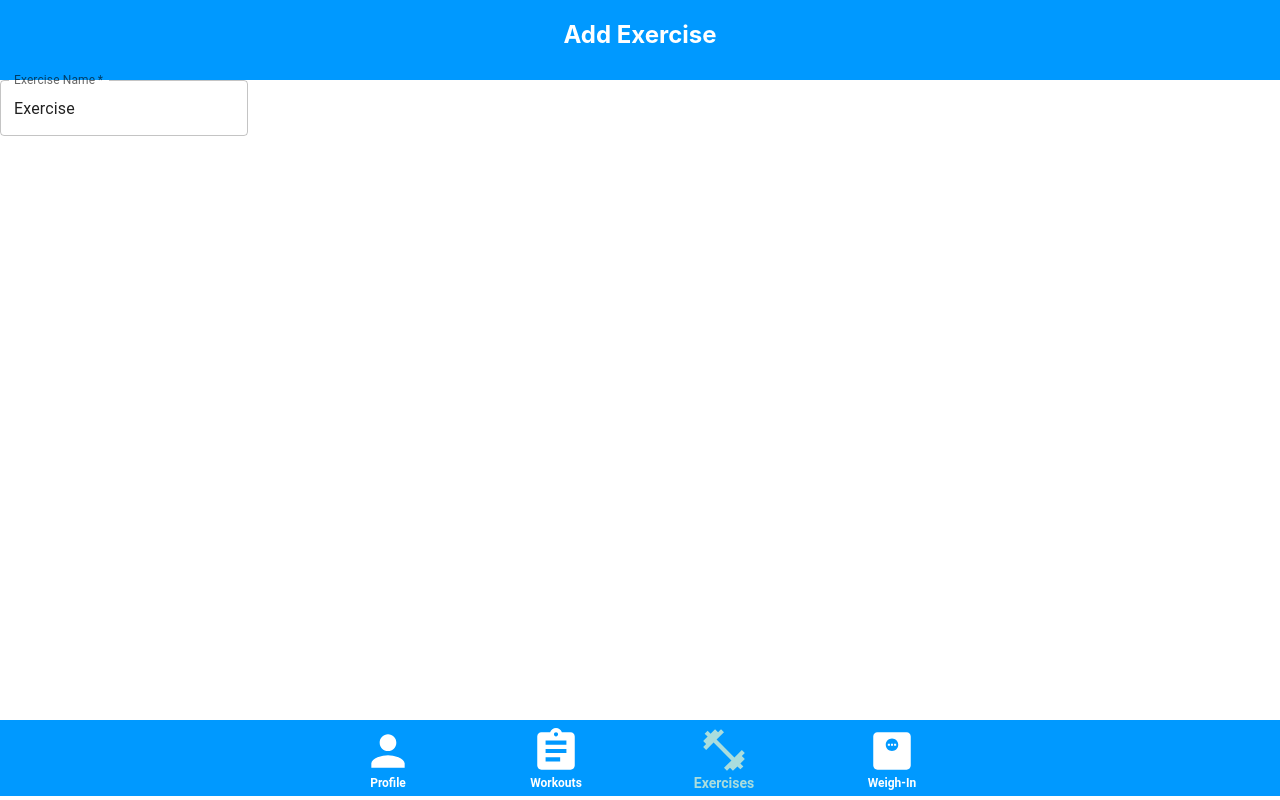
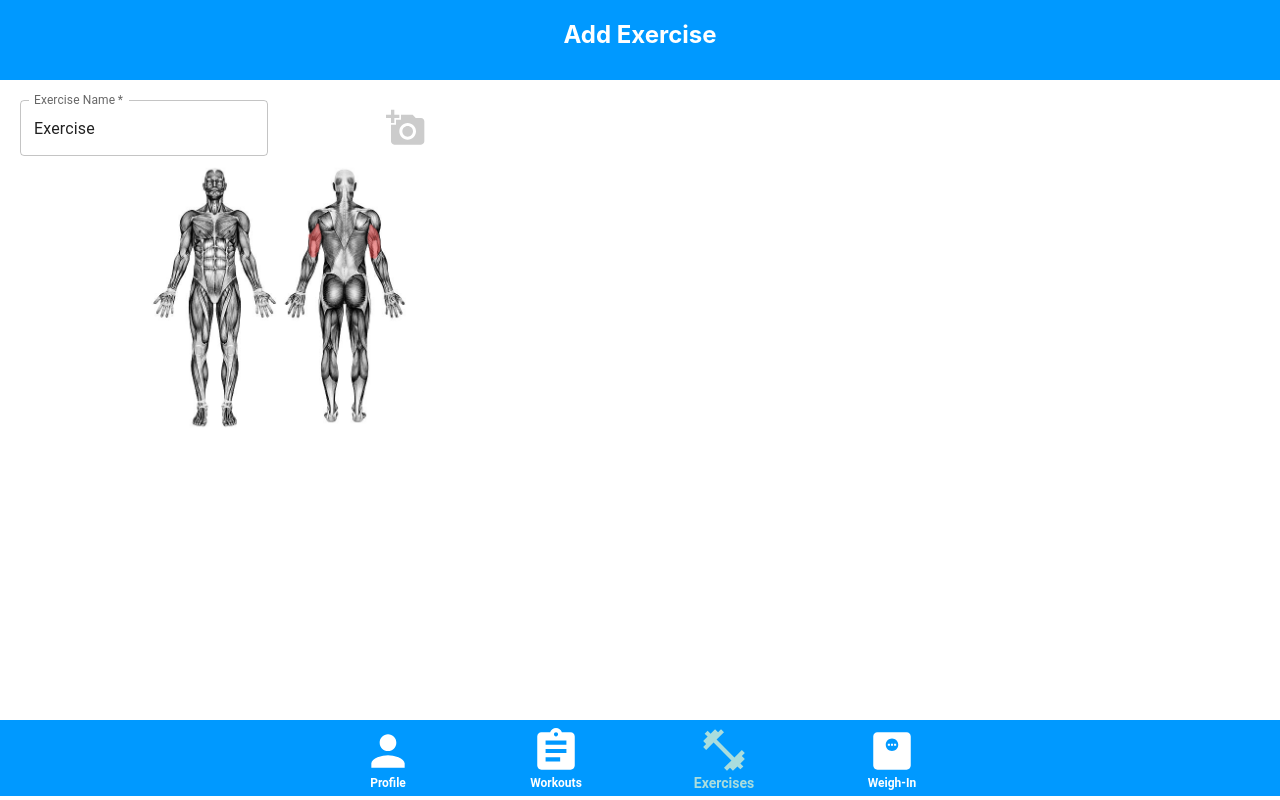
Before and after one commit to TheGreatHeroStudios/WorkoutTracker, a React (Create React App) app: page /exercises/add in a window 1280 px wide. Built offline with nearby package versions, Linux system fonts and the light colour scheme; no server answers.

Commit message:
Working on form for editing exercises.

```diff
--- a/src/Components/Exercises/ExerciseCard.tsx
+++ b/src/Components/Exercises/ExerciseCard.tsx
@@ -1,4 +1,4 @@
-import { Delete, Edit, FitnessCenter } from "@mui/icons-material";
+import { Edit, PhotoCamera } from "@mui/icons-material";
 import { Box, CardContent, CardMedia, IconButton, SxProps, Theme, Typography } from "@mui/material";
 import Card from "@mui/material/Card";
 import React from "react";
@@ -55,7 +55,7 @@ const ExerciseCard = (props: ExerciseCardProps) =>
                 flexDirection: "row",
                 ...props.sx
             }} >
-            <FitnessCenter
+            <PhotoCamera
                 sx=
                 {{
                     alignSelf: "center",
--- a/src/Pages/Exercises/EditExercisePage.tsx
+++ b/src/Pages/Exercises/EditExercisePage.tsx
@@ -1,6 +1,7 @@
 import { useQuery } from "@apollo/client";
+import { AddAPhoto } from "@mui/icons-material";
 import { TextField } from "@mui/material";
-import React, { useState, useReducer } from "react";
+import React, { useReducer } from "react";
 import { useParams } from "react-router-dom";
 import { ConvertQueryResultsToExercises, Exercise, GET_EXERCISE_BY_ID, InitExercise } from "../../DataModel/Exercises";
 import { GET_MUSCLES } from "../../DataModel/Muscles";
@@ -15,7 +16,6 @@ const EditExercisePage = () =>
 
     useQuery(GET_MUSCLES);
 
-    const { data, loading } =
     useQuery
     (
         GET_EXERCISE_BY_ID,
@@ -49,7 +49,15 @@ const EditExercisePage = () =>
     );
 
     return (
-        <div>
+        <div
+            style=
+            {{
+                display: "flex",
+                flexDirection: "column",
+                paddingLeft: "20px",
+                paddingTop: "20px"
+            }}>
+            <div style={{display: "flex", flexDirection: "row"}}>
                 <TextField
                     required
                     id="outlined-required"
@@ -68,6 +76,28 @@ const EditExercisePage = () =>
                             )
                         }
                     } />
+                <AddAPhoto
+                    sx=
+                    {{
+                        alignSelf: "center",
+                        marginLeft: "10px",
+                        fontSize: "40px",
+                        color: "#CCCCCC",
+                        width: "20vw"
+                    }} />
+            </div>
+            <div>
+                <img
+                    style={{position: "absolute"}}
+                    src={`${process.env.PUBLIC_URL}/Muscles/MuscleChart.png`}
+                    alt="MuscleChart"
+                    width="300px"/>
+                <img
+                    style={{position: "relative"}}
+                    src={`${process.env.PUBLIC_URL}/Muscles/Triceps.png`}
+                    alt="Triceps"
+                    width="300px"/>
+            </div>
         </div>
     );
 }
```
Lines whose indentation alone changed are shown as unchanged.
